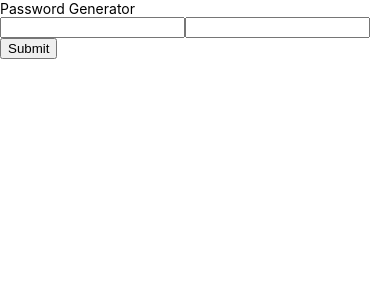
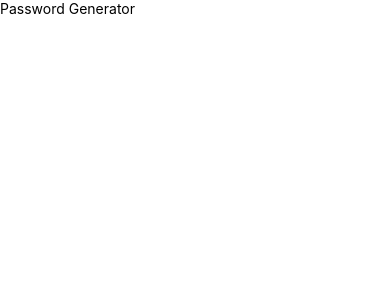
Before and after one commit to Najeeb93/newproject, a React Native app: screen / in a window 390 px wide. Shown: the top 300 px of the page. Built offline with nearby package versions, Linux system fonts and the light colour scheme.

Commit message:
add  to commit

```diff
--- a/App.tsx
+++ b/App.tsx
@@ -73,56 +73,25 @@ export default function App() {
         <View style={styles.formContainer}>
           <Text style={styles.title}>Password Generator</Text>
           <Formik
-       initialValues={{ email: '', password: '' }}
-       validate={values => {
-         const errors = {};
-         if (!values.email) {
-           errors.email = 'Required';
-         } else if (
-           !/^[A-Z0-9._%+-]+@[A-Z0-9.-]+\.[A-Z]{2,}$/i.test(values.email)
-         ) {
-           errors.email = 'Invalid email address';
-         }
-         return errors;
-       }}
-       onSubmit={(values, { setSubmitting }) => {
-         setTimeout(() => {
-           alert(JSON.stringify(values, null, 2));
-           setSubmitting(false);
-         }, 400);
-       }}
-     >
+       initialValues={{ passwordLength: ''}}
+        validationSchema={passwordSchema}
+        onSubmit={values => {
+          generatePasswordString(+values.passwordLength)
+        }}
+        >
        {({
          values,
          errors,
          touched,
+         isValid,
          handleChange,
-         handleBlur,
          handleSubmit,
-         isSubmitting,
+         handleReset,
          /* and other goodies */
        }) => (
-         <form onSubmit={handleSubmit}>
-           <input
-             type="email"
-             name="email"
-             onChange={handleChange}
-             onBlur={handleBlur}
-             value={values.email}
-           />
-           {errors.email && touched.email && errors.email}
-           <input
-             type="password"
-             name="password"
-             onChange={handleChange}
-             onBlur={handleBlur}
-             value={values.password}
-           />
-           {errors.password && touched.password && errors.password}
-           <button type="submit" disabled={isSubmitting}>
-             Submit
-           </button>
-         </form>
+         <>
+         <View></View>
+         </>
        )}
      </Formik>
         </View>
```
